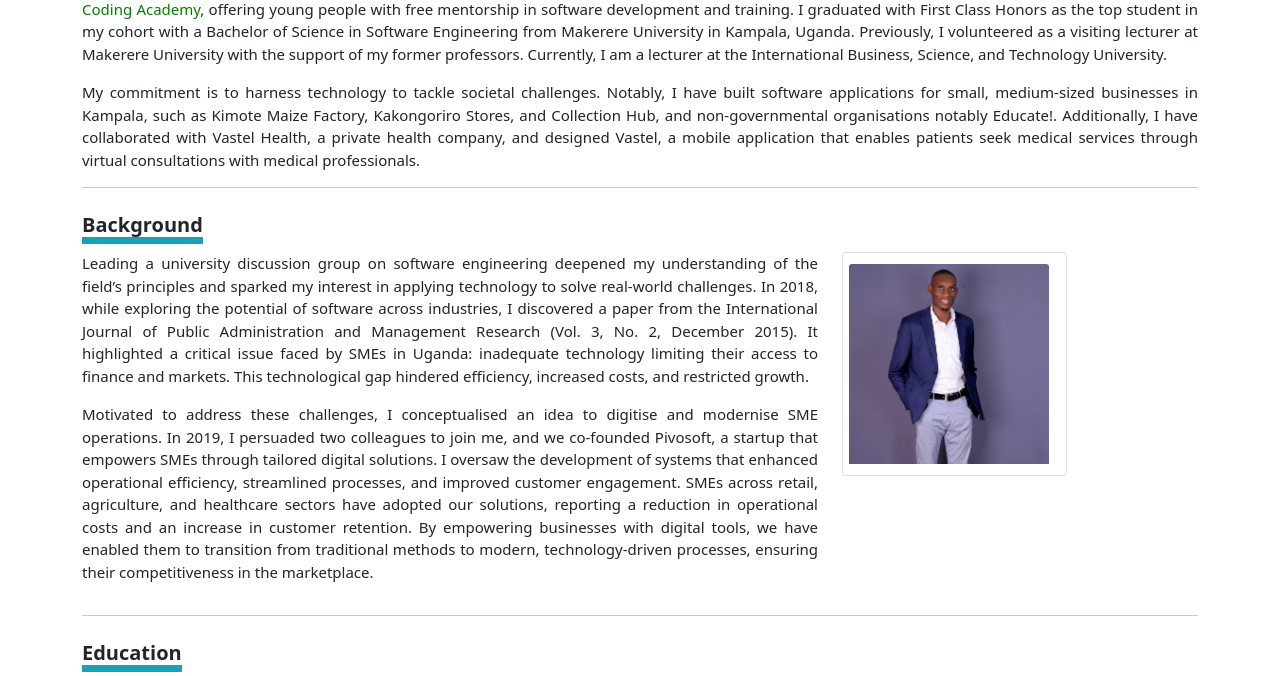
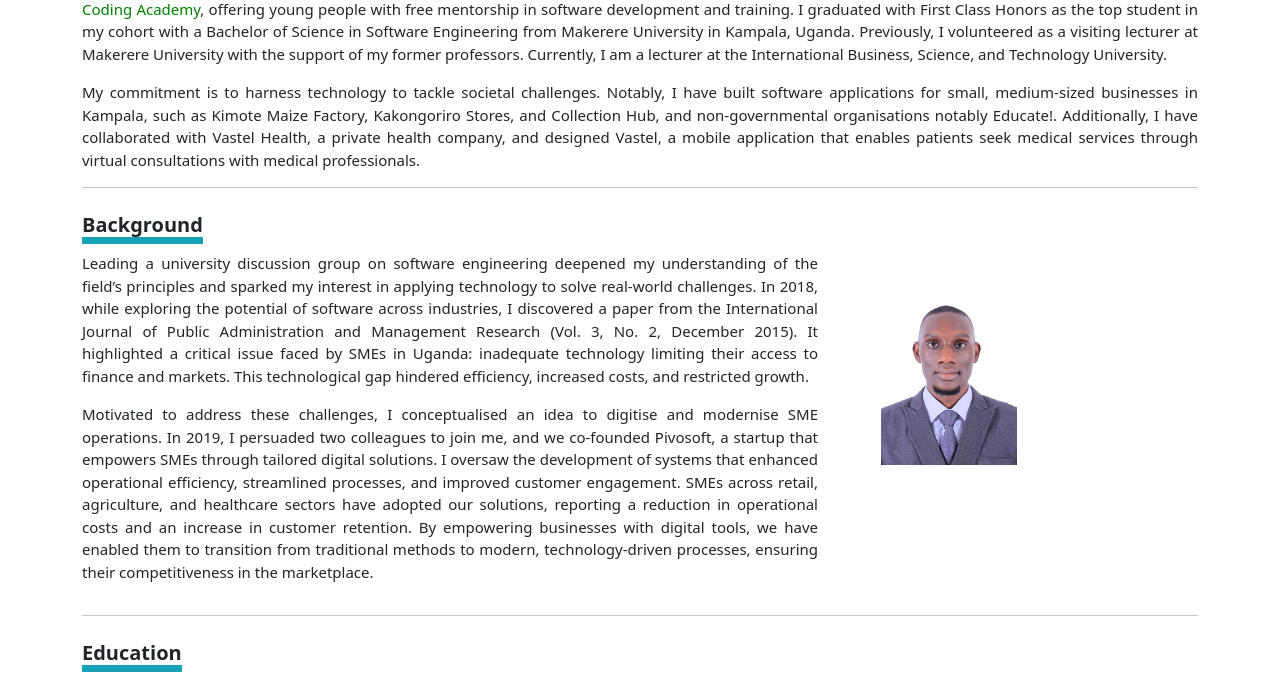
Before and after one commit to d-asingwire/dallingtonug, a PHP site: page / in a window 1280 px wide. Shown: the part 273-949 px from the top of the page. Run offline with PHP 8.4, Linux system fonts and the light colour scheme.

Commit message:
updated css

```diff
--- a/index.html
+++ b/index.html
@@ -75,11 +75,12 @@
                             Motivated to address these challenges, I conceptualised an idea to digitise and modernise SME operations. In 2019, I persuaded two colleagues to join me, and we co-founded Pivosoft, a startup that empowers SMEs through tailored digital solutions. I oversaw the development of systems that enhanced operational efficiency, streamlined processes, and improved customer engagement. SMEs across retail, agriculture, and healthcare sectors have adopted our solutions, reporting a reduction in operational costs and an increase in customer retention. By empowering businesses with digital tools, we have enabled them to transition from traditional methods to modern, technology-driven processes, ensuring their competitiveness in the marketplace.
                         </p>
                 </div>
-                <div class="col-md-4">
-                    <div class="card">
-                       <img src="img/dallington.jpg" class="card-img-top custom-img img-fluid" alt="Dallington">
+                <div class="col-md-4 d-flex justify-content-center justify-content-md-start">
+                    <div class="card border-0 w-100">
+                        <img src="img/dallington.jpg" class="custom-img img-fluid w-100" alt="Dallington">
                     </div>
                 </div>
+
 
             </div>
             <hr>
```
Also changed, not shown: css/style.css (line endings or trailing spaces), img/dallington.jpg.
